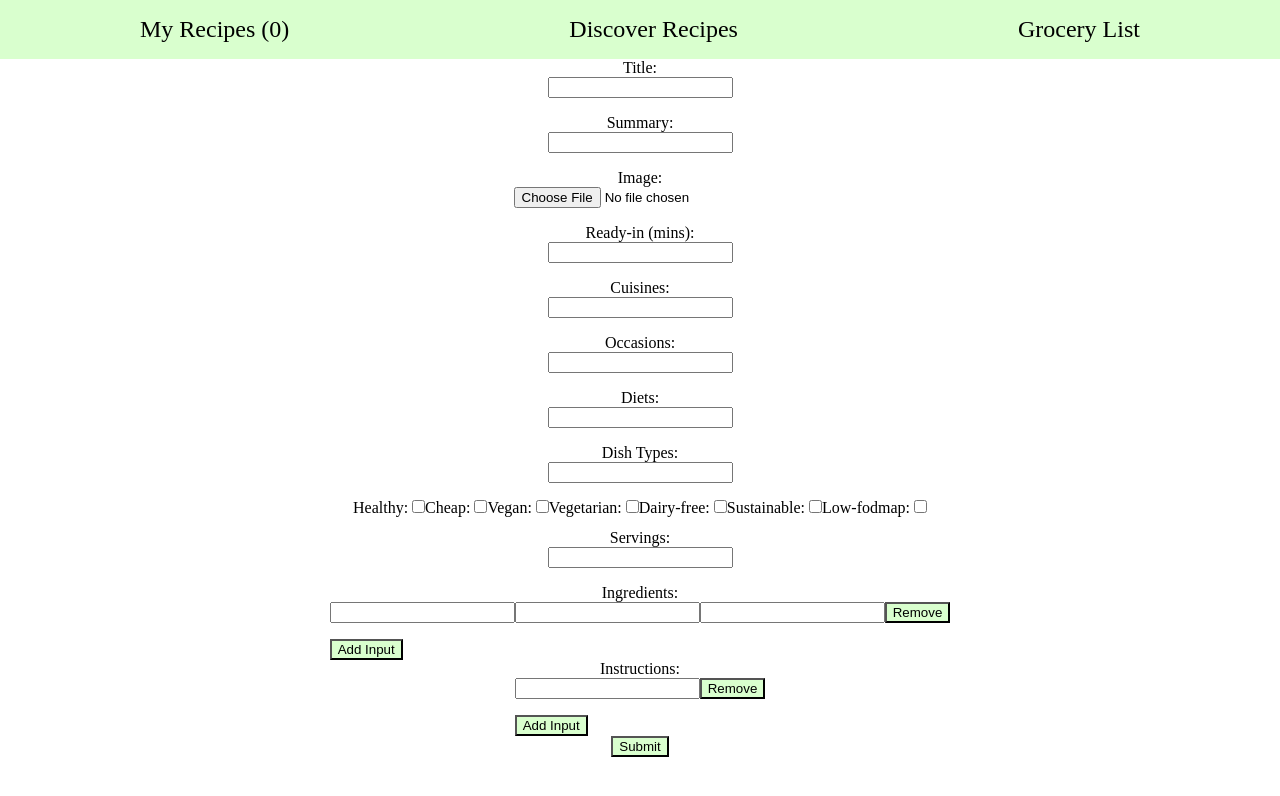
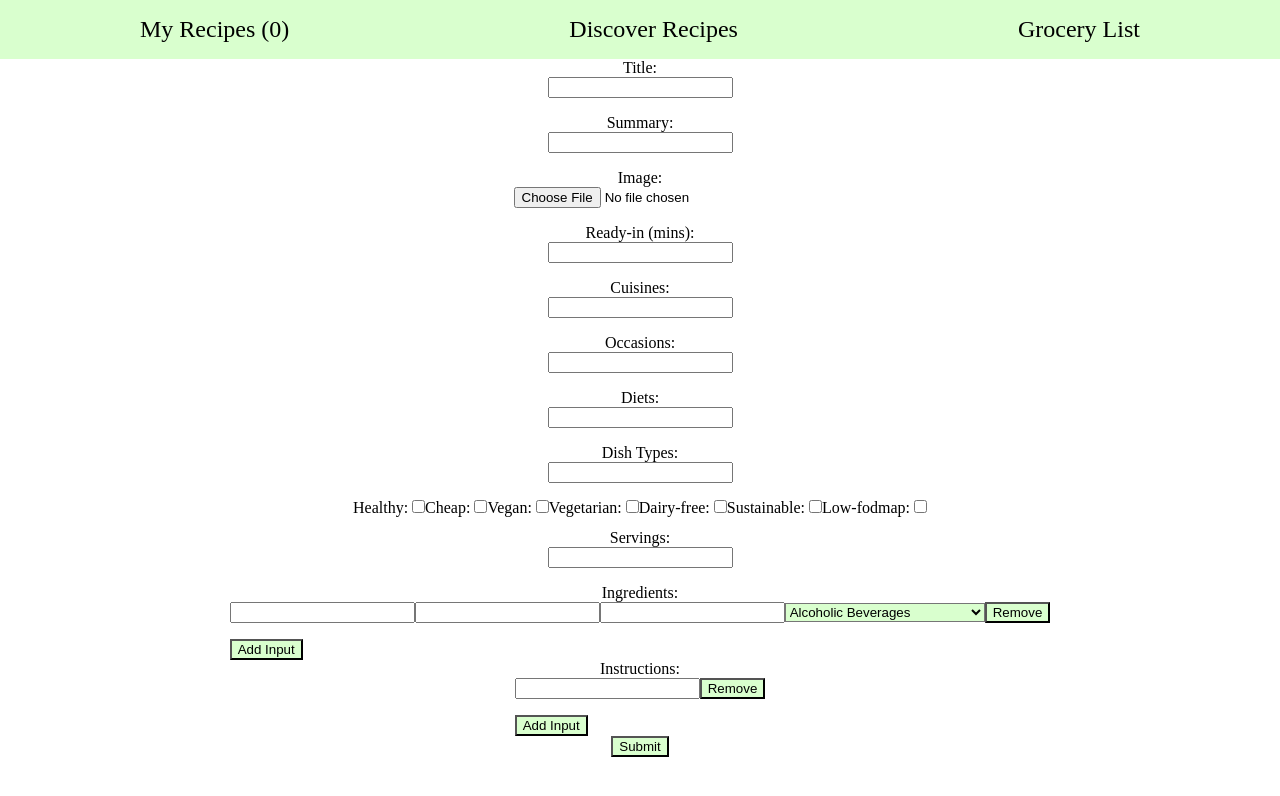
Before and after one commit to zacharysilvagrosser/Cook-Mate, a React (Create React App) app: page /createrecipe in a window 1280 px wide. Shown: the top 796 px of the page. Built offline with nearby package versions, Linux system fonts and the light colour scheme.

Commit message:
Grocery List Added
Added functionality to the grocery list component.

Each recipe box can now be clicked to add all of it's ingredients and amounts to the grocery list

```diff
--- a/src/App.js
+++ b/src/App.js
@@ -16,14 +16,18 @@ function App() {
         const storedData = localStorage.getItem('savedRecipesData');
         return storedData ? JSON.parse(storedData) : [];
     });
+    const [groceryListItems, setGroceryListItems] = useState(() => {
+        const storedData = localStorage.getItem('savedGroceryListItems');
+        return storedData ? JSON.parse(storedData) : [];
+    });
 
     return (
         <BrowserRouter>
         <NavBar savedRecipes={savedRecipes}/>
         <Routes>
-            <Route path="/" element={<MyRecipes data={data} setData={setData} savedRecipes={savedRecipes} setSavedRecipes={setSavedRecipes}/>} />
+            <Route path="/" element={<MyRecipes data={data} setData={setData} savedRecipes={savedRecipes} setSavedRecipes={setSavedRecipes} groceryListItems={groceryListItems} setGroceryListItems={setGroceryListItems} />} />
             <Route path="/discoverrecipes" element={<DiscoverRecipes data={data} setData={setData} savedRecipes={savedRecipes} setSavedRecipes={setSavedRecipes}/>} />
-            <Route path="/grocerylist" element={<GroceryList />} />
+            <Route path="/grocerylist" element={<GroceryList groceryListItems={groceryListItems} setGroceryListItems={setGroceryListItems} />} />
             <Route path="/recipeinfo" element={<RecipeInfo savedRecipes={savedRecipes} setSavedRecipes={setSavedRecipes}/>} />
             <Route path="/createrecipe" element={<CreateRecipe setData={setData} savedRecipes={savedRecipes} setSavedRecipes={setSavedRecipes}/>} />
         </Routes>
--- a/src/CreateRecipe.js
+++ b/src/CreateRecipe.js
@@ -3,7 +3,10 @@ import IngredientInputs from './create-recipe-components/IngredientInputs';
 import InstructionInputs from './create-recipe-components/InstructionInputs';
 
 function CreateRecipe(props) {
-    const [userRecipeID, setUserRecipeID] = useState(0);
+    const [userRecipeID, setUserRecipeID] = useState(() => {
+        const storedData = localStorage.getItem('savedUserRecipeID');
+        return storedData ? JSON.parse(storedData) : 0;
+    });
     // load previous recipes before setting it to an empty array if there are none
     const [file, setFile] = useState(() => {
         const storedData = localStorage.getItem('savedImages');
@@ -18,17 +21,19 @@ function CreateRecipe(props) {
 
     function submitRecipe() {
         setUserRecipeID(userRecipeID - 1);
-        console.log('ahhhhhh', userRecipeID);
+        localStorage.setItem('savedUserRecipeID', (userRecipeID - 1));
+        console.log('recipe id: ', userRecipeID);
 
         const createdIngredientNames = document.querySelectorAll('.create-ingredient-names');
         const createdIngredientAmounts = document.querySelectorAll('.create-ingredient-amounts');
         const createdIngredientUnits = document.querySelectorAll('.create-ingredient-units');
+        const createdIngredientAisles = document.querySelectorAll('.create-ingredient-aisle');
         const ingredientsArray = [];
-        console.log('nnnnnnnnnnnnnnnn', createdIngredientAmounts[0].value)
 
         for (let i = 0; i < createdIngredientNames.length; i++) {
             const ingredientsObject = {
                 name: createdIngredientNames[i].value,
+                aisle: createdIngredientAisles[i].value,
                 measures: {
                     us: {
                         amount: createdIngredientAmounts[i].value,
--- a/src/GroceryList.js
+++ b/src/GroceryList.js
@@ -3,8 +3,33 @@
 // email list to your email when finished
 // Organize groceries by ailse in extendedIngredients.aisle
 
-function GroceryList() {
-    return <p>Grocery</p>
+function GroceryList(props) {
+    // compile a list of all ailses included on the grocery list to create list items
+    const ailseList = [];
+    props.groceryListItems.forEach(listItem => {
+        listItem.forEach(aisle => {
+            if (!ailseList.includes(aisle.ingredientAisle)) {
+                ailseList.push(aisle.ingredientAisle)
+            }
+        });
+    });
+    // compare ailses to grocery list ingredients to put the correct ingredients under each coorsponding aisle header
+    return (
+        <div>
+            <h2>Grocery List</h2>
+            {ailseList.map((aisleName, aisleIndex) => (
+                <ol key={aisleIndex}>
+                    <h3>{aisleName}</h3>
+                    {props.groceryListItems.map((listItem) => (
+                        listItem.map((listName, listIndex) => (
+                            aisleName === listName.ingredientAisle ? <li key={listIndex}>{listName.ingredientName}</li> : ''
+                        ))
+                    ))}
+                </ol>
+            ))}
+
+        </div>
+    )
 }
 
 export default GroceryList;
--- a/src/MyRecipes.js
+++ b/src/MyRecipes.js
@@ -14,7 +14,7 @@ function MyRecipes(props) {
             </Link>
             <div className='recipe-box-container'>
                 {props.savedRecipes.map((item, index) => (
-                    <RecipeBox item={item} key={index} savedRecipes={props.savedRecipes} setSavedRecipes={props.setSavedRecipes}/>
+                    <RecipeBox item={item} key={index} savedRecipes={props.savedRecipes} setSavedRecipes={props.setSavedRecipes} groceryListItems={props.groceryListItems} setGroceryListItems={props.setGroceryListItems}/>
                 ))}
             </div>
             {!props.savedRecipes.length && <p>Save recipes to view them in this section</p>}
--- a/src/RecipeBox.js
+++ b/src/RecipeBox.js
@@ -1,5 +1,6 @@
 import {Link} from 'react-router-dom';
 import AddRecipe from './recipe-box-components/AddRecipe';
+import AddGroceries from './recipe-box-components/AddGroceries';
 
 function RecipeBox(props) {
 
@@ -7,8 +8,8 @@ function RecipeBox(props) {
         <div className='recipe-box'>
             <div className='recipe-box-buttons'>
                 <AddRecipe savedRecipes={props.savedRecipes} setSavedRecipes={props.setSavedRecipes} item={props.item}/>
-                <button>Grocery List+</button>
                 <button>Overview</button>
+                <AddGroceries item={props.item} groceryListItems={props.groceryListItems} setGroceryListItems={props.setGroceryListItems}/>
             </div>
             <Link to="/recipeinfo" state={{data: props.item}}>
                 <div>
--- a/src/create-recipe-components/IngredientInputs.js
+++ b/src/create-recipe-components/IngredientInputs.js
@@ -26,6 +26,26 @@ function IngredientInputs() {
                     <input className='create-ingredient-names' type="text" onChange={(e) => handleInputChange(index, e.target.value)} />
                     <input className='create-ingredient-amounts' type="number" onChange={(e) => handleInputChange(index, e.target.value)} />
                     <input className='create-ingredient-units' type="text" onChange={(e) => handleInputChange(index, e.target.value)} />
+                    <select className='create-ingredient-aisle'>
+                        <option value='Alcoholic Beverages'>Alcoholic Beverages</option>
+                        <option value='Baking'>Baking</option>
+                        <option value='Beverages'>Beverages</option>
+                        <option value='Cans'>Cans</option>
+                        <option value='Cereal'>Cereal</option>
+                        <option value='Dried Fruits'>Dried Fruits</option>
+                        <option value='Health Foods'>Health Foods</option>
+                        <option value='Meats'>Meats</option>
+                        <option value='Produce'>Produce</option>
+                        <option value='Pasta and Rice'>Pasta and Rice</option>
+                        <option value='Milk, Eggs, Other Dairy'>Milk, Eggs, Other Dairy</option>
+                        <option value='Nut Butters, Jams, and Honey'>Nut Butters, Jams, and Honey</option>
+                        <option value='Nuts'>Nuts</option>
+                        <option value='Condiments'>Condiments</option>
+                        <option value='Ethnic Foods'>Ethnic Foods</option>
+                        <option value='Seafood'>Seafood</option>
+                        <option value='Spices and Seasonings'>Spices and Seasonings</option>
+                        <option value='Oil, Vinegar, Salad Dressing'>Oil, Vinegar, Salad Dressing</option>
+                    </select>
                     <button onClick={() => removeInput(index)}>Remove</button>
                 </div>
             ))}
--- /dev/null
+++ b/src/recipe-box-components/AddGroceries.js
@@ -0,0 +1,38 @@
+import {useState} from "react";
+
+function AddGroceries(props) {
+    const [addedtoGroceries, setAddedToGroceries] = useState(false); // this is getting set to false every time you reload My Recipes
+
+    const groceryInfo = [];
+    groceryInfo.push(props.item.id);
+    props.item.extendedIngredients.forEach(ingredient => {
+        groceryInfo.push(
+            {
+                ingredientName: `${ingredient.name} ${ingredient.measures.us.amount} ${ingredient.measures.us.unitLong}`,
+                ingredientAisle: `${ingredient.aisle}`
+            });
+    });
+
+    function addToList(items) {
+        props.setGroceryListItems([...props.groceryListItems, items]);
+        setAddedToGroceries(!addedtoGroceries);
+    }
+    function deleteFromList(id) {
+        props.setGroceryListItems(prevItems => prevItems.filter(recipeList => recipeList[0] !== id));
+        //setNamesOnGroceryList(prevItems => prevItems.filter(recipeList => recipeList !== title));
+        setAddedToGroceries(!addedtoGroceries);
+    }
+    console.log('the id', props.item.id);
+    if (props.groceryListItems.some(arr => arr.includes(props.item.id))) {
+        return (
+            <button onClick={() => deleteFromList(props.item.id)}>Grocery List-</button>
+        )
+    } else {
+        console.log('oo', props.groceryListItems)
+        return (
+            <button onClick={() => addToList(groceryInfo)}>Grocery List+</button>
+        )
+    }
+}
+
+export default AddGroceries;
```
